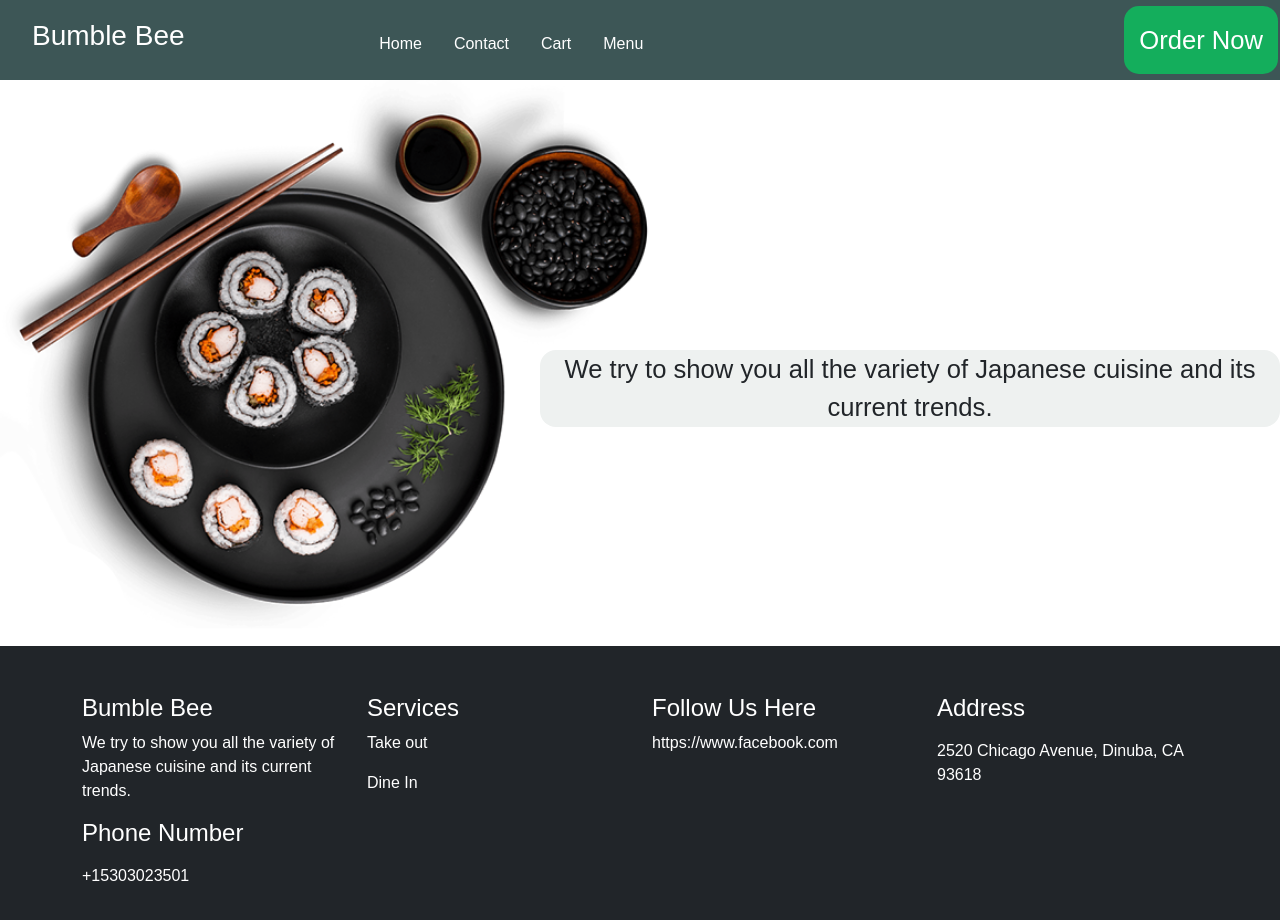
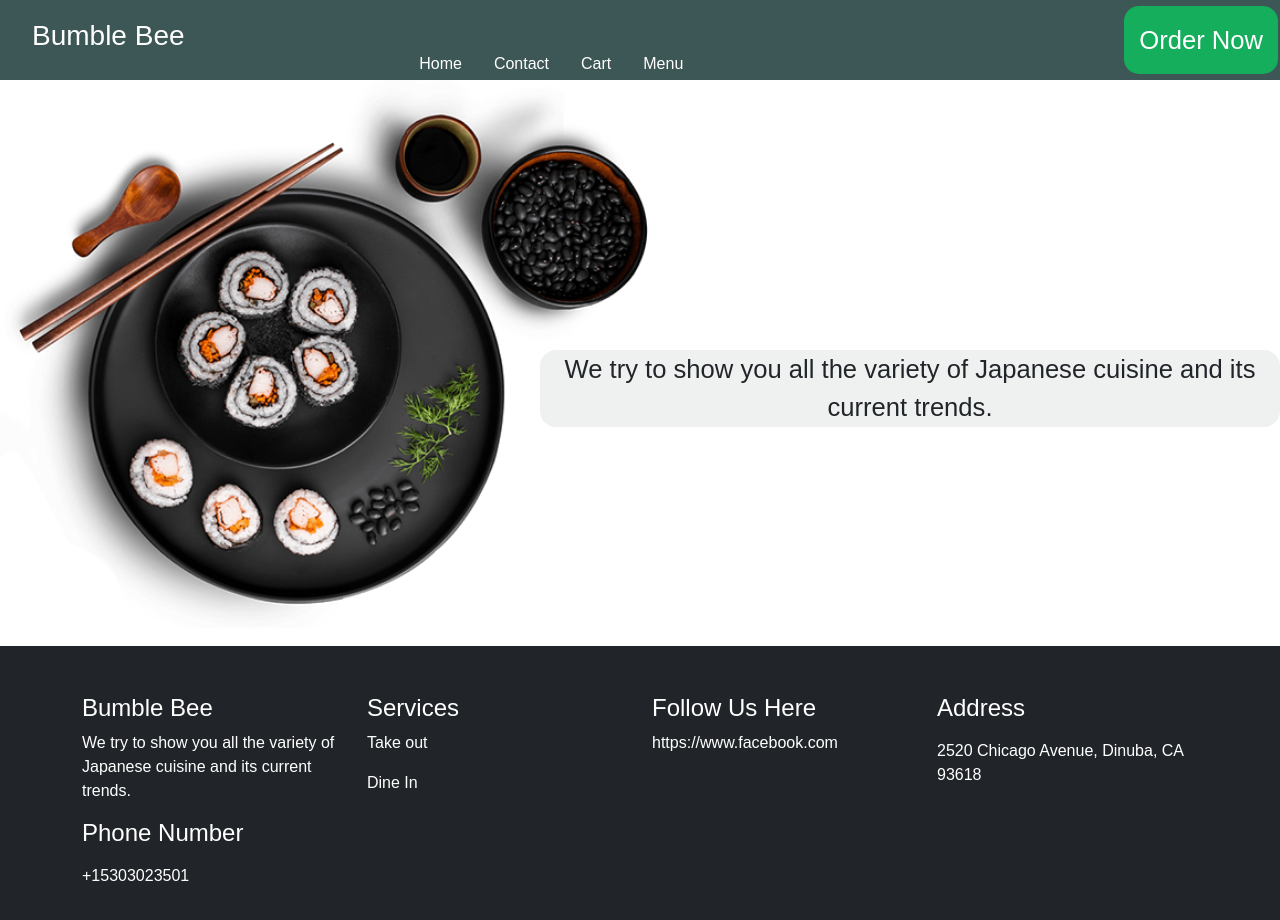
Before and after one commit to mmalik36/food-delivery-website, a React (Create React App) app: page / in a window 1280 px wide. Shown: the top 920 px of the page. Built offline with nearby package versions, Linux system fonts and the light colour scheme; a web font is replaced by a local one.

Commit message:
Add files via upload

```diff
--- a/src/styles/Navbar.css
+++ b/src/styles/Navbar.css
@@ -28,6 +28,14 @@ nav a {
   margin: 0 1rem;
   color: var(--textColor);
   text-decoration: none;
+  position: relative;
+  left: 40px;
+  top:20px;
+}
+
+nav h3{
+  position: static;
+  left:0px;
 }
 
 nav a:hover {
@@ -75,6 +83,7 @@ header .nav-btn {
     position: absolute;
     top: 2rem;
     right: 2rem;
+
   }
 
   nav a {
```
